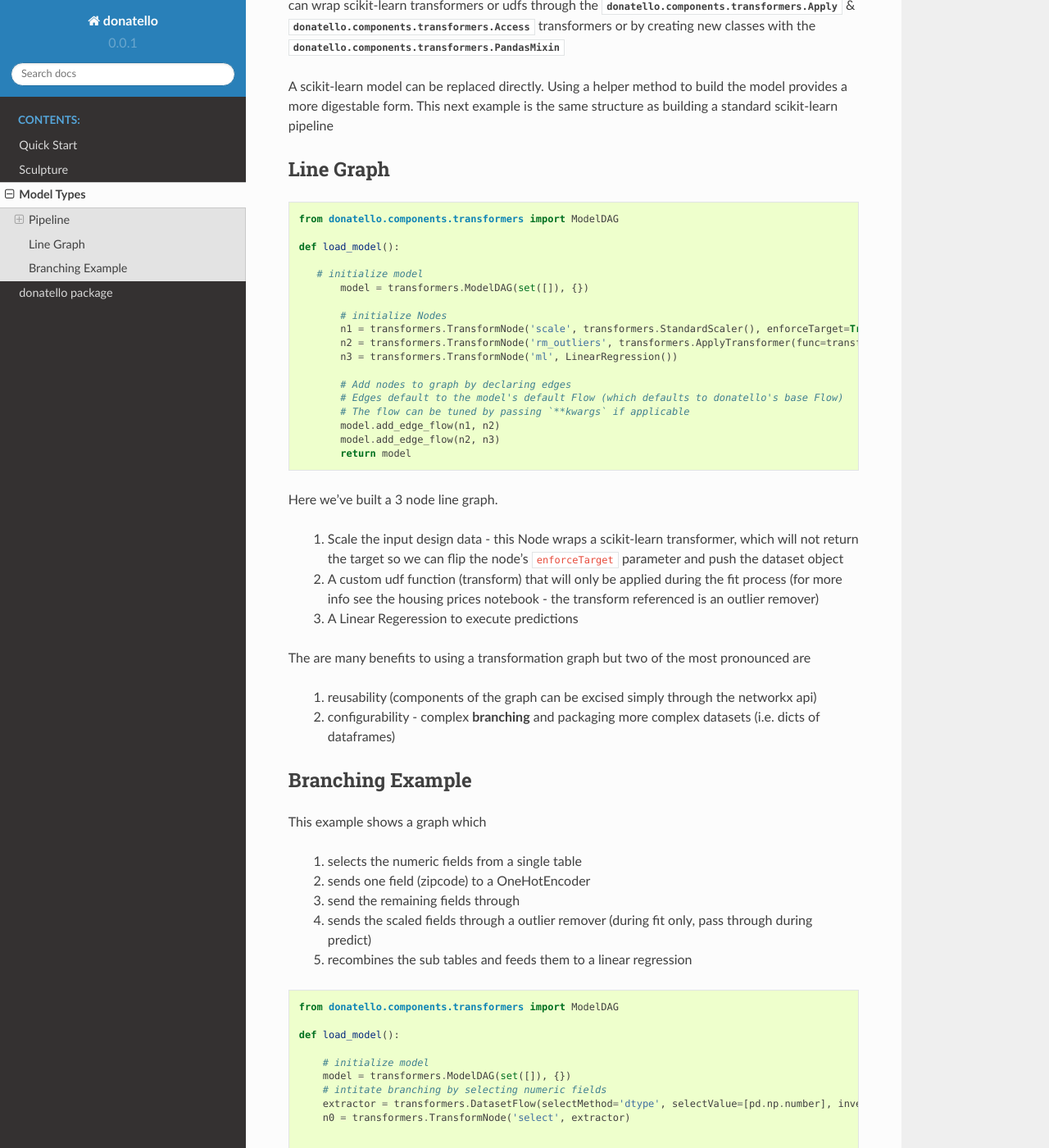
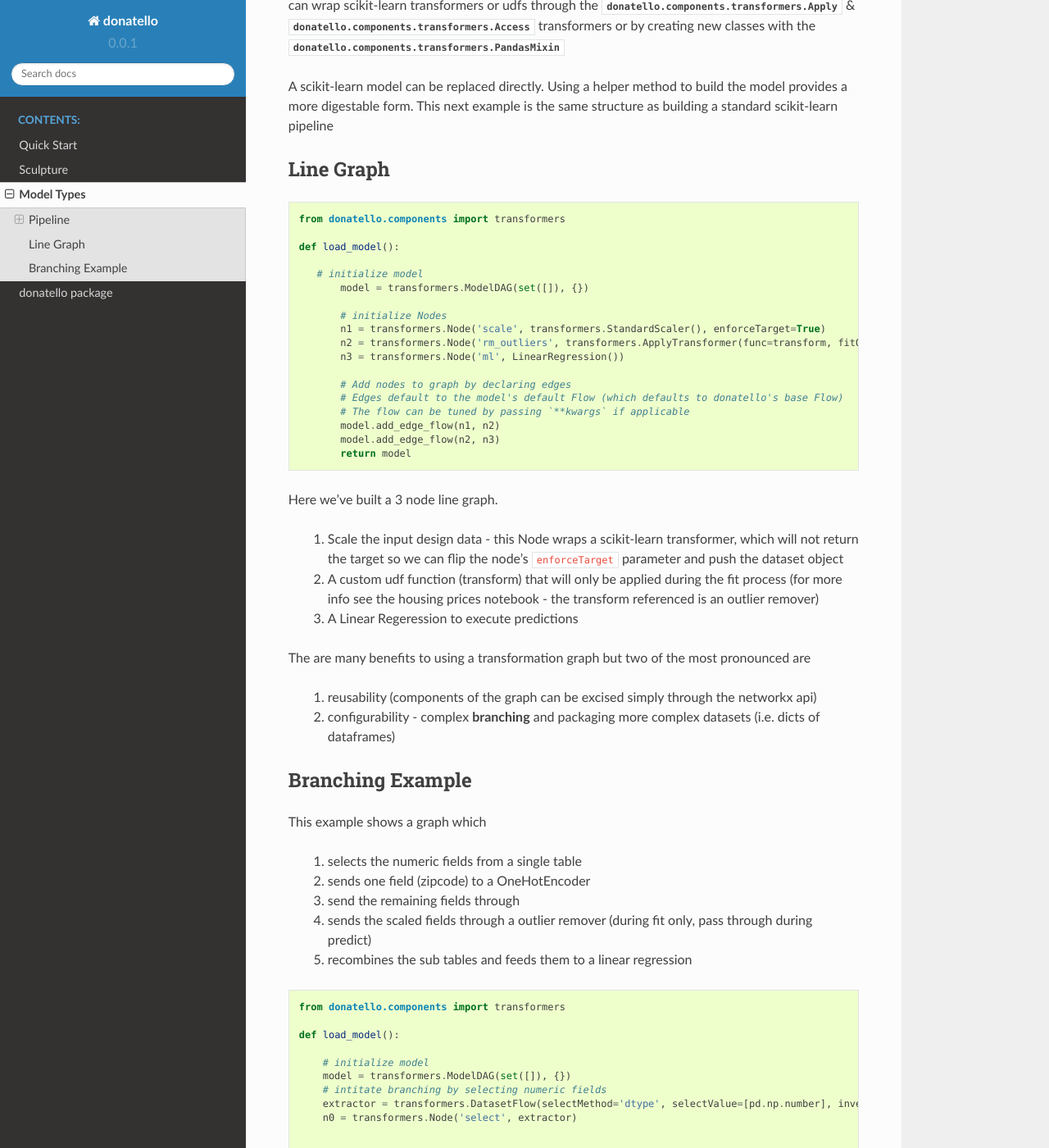
Before and after one commit to marksweissma/donatello, a Sphinx documentation site: the page built from docs/source/model_types.rst, in a window 1280 px wide and 1400 px high, scrolled down 1378 px. Shown: the whole window at 82% size. Built offline with Sphinx 7.4.7 and the Read the Docs theme 2.0.0, drawn with Linux system fonts in a browser that asks for light colours; some of the changed text lies outside the part shown.

Commit message:
fix imports

```diff
--- a/docs/source/model_types.rst
+++ b/docs/source/model_types.rst
@@ -79,7 +79,7 @@ Line Graph
 
 .. code:: python
 
-   from donatello.components.transformers import ModelDAG
+   from donatello.components import transformers
 
    def load_model():
 
@@ -87,9 +87,9 @@ Line Graph
 	  model = transformers.ModelDAG(set([]), {})
 
 	  # initialize Nodes
-	  n1 = transformers.TransformNode('scale', transformers.StandardScaler(), enforceTarget=True)
-	  n2 = transformers.TransformNode('rm_outliers', transformers.ApplyTransformer(func=transform, fitOnly=True))
-	  n3 = transformers.TransformNode('ml', LinearRegression())
+	  n1 = transformers.Node('scale', transformers.StandardScaler(), enforceTarget=True)
+	  n2 = transformers.Node('rm_outliers', transformers.ApplyTransformer(func=transform, fitOnly=True))
+	  n3 = transformers.Node('ml', LinearRegression())
 
 	  # Add nodes to graph by declaring edges
 	  # Edges default to the model's default Flow (which defaults to donatello's base Flow)
@@ -131,7 +131,7 @@ This example shows a graph which
 
 .. code:: python
 
-   from donatello.components.transformers import ModelDAG
+   from donatello.components import transformers
 
    def load_model():
 
@@ -139,15 +139,15 @@ This example shows a graph which
        model = transformers.ModelDAG(set([]), {})
        # intitate branching by selecting numeric fields
        extractor = transformers.DatasetFlow(selectMethod='dtype', selectValue=[pd.np.number], invert=False)
-       n0 = transformers.TransformNode('select', extractor)
+       n0 = transformers.Node('select', extractor)
 
 
        # first branch (one hot encode - we'll specify the fields to ohe in via Flow)
-       n11 = transformers.TransformNode('ohe', transformers.OneHotEncoder(dropOne=True))
+       n11 = transformers.Node('ohe', transformers.OneHotEncoder(dropOne=True))
 
        # second branch (scale non ohe data, and remove outliers)
-       n21 = transformers.TransformNode('scale', transformers.StandardScaler(), enforceTarget=True)
-       n22 = transformers.TransformNode('rm_outliers', transformers.ApplyTransformer(func=transform, fitOnly=True))
+       n21 = transformers.Node('scale', transformers.StandardScaler(), enforceTarget=True)
+       n22 = transformers.Node('rm_outliers', transformers.ApplyTransformer(func=transform, fitOnly=True))
 
        # terminal node for predicting
        n3 = transformers.Transextractor formNode('ml', LinearRegression())
```
